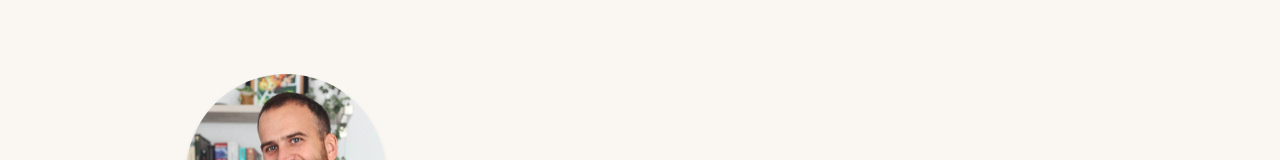
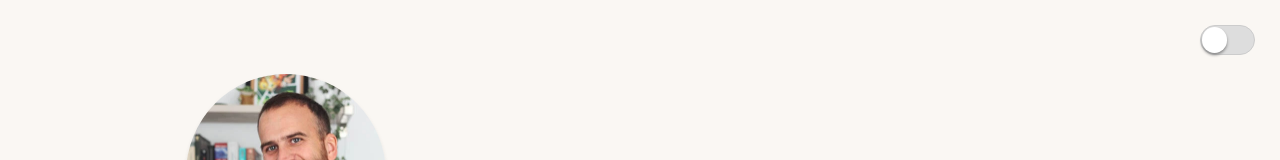
Before and after one commit to jonlo/personal-website, a React (Create React App) app: page / in a window 1280 px wide. Shown: the top 160 px of the page. Built offline with nearby package versions, Linux system fonts and the light colour scheme; a web font is replaced by a local one.

Commit message:
working on dark mode

```diff
--- a/src/components/App.css
+++ b/src/components/App.css
@@ -1,4 +1,11 @@
 @import url("https://fonts.googleapis.com/css2?family=Source+Serif+Pro:ital,wght@0,200;0,300;0,400;0,600;0,700;0,900;1,200;1,300;1,400;1,600;1,700;1,900&display=swap");
+
+:root{
+  --backgroundColor : rgb(250, 247, 243);
+  --itemBackgroundColor : rgb(255, 255, 255);
+  --textColor : rgb(63, 63, 63);
+
+}
 
 html {
   font-size: 1rem;
@@ -7,8 +14,8 @@ html {
 body {
   /* background-color: #686de0; */
   font-family: "Source Serif Pro", "Times New Roman", serif;
-  background-color: rgb(250, 247, 243);
-  color: rgb(63, 63, 63);
+  background-color: var(--backgroundColor);
+  color: var(--textColor);
   display: flex;
   flex-direction: column;
   align-items: center;
--- a/src/components/about/skills.css
+++ b/src/components/about/skills.css
@@ -4,42 +4,38 @@
   max-width: 1000px;
 }
 
-.Skills ul{
+.Skills ul {
   display: flex;
   flex-direction: row;
   flex-wrap: wrap;
   list-style: none;
   padding: 0px;
-	margin:0px;
-	justify-content:left;
+  margin: 0px;
+  justify-content: left;
 }
 
-.Skills li{
+.Skills li {
   font-size: calc(5px + 2vmin);
-	width:fit-content;
-	background-color: white;
+  width: fit-content;
+  background-color: var(--itemBackgroundColor);
   margin-right: 1rem;
-	padding:1rem;
+  padding: 1rem;
   border-radius: 1rem;
-	color:rgb(63, 63, 63);
+  color: var(--textColor);
   font-weight: 600;
   margin-bottom: 20px;
-	box-shadow: rgb(63 63 63/ 4%) 0px 1.51px 5.3px, rgb(63 63 63/ 5%) 0px 3.03px 4.54px;
+  box-shadow: rgb(63 63 63/ 4%) 0px 1.51px 5.3px,
+    rgb(63 63 63/ 5%) 0px 3.03px 4.54px;
 }
 
-
-
 @media only screen and (max-device-width: 640px) {
-
-
-.Skills ul{
-	justify-content: space-between;
+  .Skills ul {
+    justify-content: space-evenly;
   }
 
-.Skills li{
-
+  .Skills li {
     margin-right: 0.25rem;
-	padding:0.5rem;
+    padding: 0.5rem;
     border-radius: 0.5rem;
   }
 }
--- a/src/components/experience/experience.css
+++ b/src/components/experience/experience.css
@@ -11,11 +11,11 @@
 .Experience-list li {
   font-size: calc(5px + 2vmin);
   width: fit-content;
-  background-color: white;
+  background-color: var(--itemBackgroundColor);
   margin: 1rem;
   padding: 1rem;
   border-radius: 1rem;
-  color: rgb(63, 63, 63);
+  color: var(--textColor);
   font-weight: 600;
   width: 50%;
   max-width: 500px;
--- /dev/null
+++ b/src/components/header/darkModeToggle.css
@@ -0,0 +1,41 @@
+.darkModeToggle{
+    position: absolute;
+    right: clamp(5px, 5vw,25px);
+    top: clamp(5px, 5vw, 25px);
+    --buttonWidth: clamp(25px, 2vw, 300px);
+    --itemWidth: calc(var(--buttonWidth) * 2);
+}
+
+input.toggle-round {
+  display: none;
+}
+input.toggle-round + label {
+  display: block;
+  position: relative;
+  cursor: pointer;
+}
+input.toggle-round + label {
+  padding: 1px;
+  width:  var(--itemWidth);
+  height: var(--buttonWidth);
+  background-color: #ddd;
+  border-radius: var(--buttonWidth);
+  border: 1px solid #ccc;
+}
+input.toggle-round + label:after {
+  display: block;
+  position: absolute;
+  content: "";
+  width: var(--buttonWidth);
+  height: var(--buttonWidth);
+  background-color: white;
+  border-radius: 100%;
+  box-shadow: 0 2px 3px #888;
+  transition: margin 0.5s;
+}
+input.toggle-round:checked + label {
+  background-color: black;
+}
+input.toggle-round:checked + label:after {
+  margin-left: var(--buttonWidth);
+}
--- /dev/null
+++ b/src/components/header/darkModeToggle.js
@@ -0,0 +1,44 @@
+import "./darkModeToggle.css";
+import React, { useState } from "react";
+
+export function DarkModeToggle(props) {
+  const [darkModeOn, setDarkModeOn] = useState(false);
+
+  const setDarkMode = () => {
+    const r = document.querySelector(":root");
+    r.style.setProperty("--backgroundColor", "rgb(63, 63, 63)");
+    r.style.setProperty("--textColor", "rgb(250, 247, 243)");
+    r.style.setProperty("--itemBackgroundColor", "rgb(0, 0, 0)");
+  };
+
+  const setWhiteMode = () => {
+    const r = document.querySelector(":root");
+    r.style.setProperty("--backgroundColor", "rgb(250, 247, 243)");
+    r.style.setProperty("--textColor", "rgb(63, 63, 63)");
+    r.style.setProperty("--itemBackgroundColor", "rgb(255, 255, 255)");
+  };
+
+  const toggleDarkMode = () => {
+    if (darkModeOn) {
+      setDarkModeOn(false);
+      setWhiteMode();
+    } else {
+      setDarkModeOn(true);
+      setDarkMode();
+    }
+  };
+
+
+
+  return (
+    <div className="darkModeToggle" data-selected={props.darkModeOn}>
+      <input
+        id="cb_id"
+        className="toggle-round"
+        type="checkbox"
+        onChange={toggleDarkMode}
+      ></input>
+      <label htmlFor="cb_id"></label>
+    </div>
+  );
+}
--- a/src/components/header/header.js
+++ b/src/components/header/header.js
@@ -1,5 +1,6 @@
 import './header.css';
 import { HeaderToggle } from './headerToggle';
+import { DarkModeToggle } from './darkModeToggle';
 import { useSelector, useDispatch } from 'react-redux'
 import { showHeaderPanel } from '../../redux/panelOrchestator'
 
@@ -9,10 +10,12 @@ import { Networking } from './networking';
 export function Header(props) {
 	const visiblePanel = useSelector(state => state.panel.value)
 	const dispatch = useDispatch()
+	let darkModeOn = window.matchMedia && window.matchMedia('(prefers-color-scheme: dark)').matches ? true : false;
 
 	return (
 		<header className="Header">
 			<img className="profile_pic" src='img/profile.webp' alt='Jon'></img>
+			<DarkModeToggle darkModeOn={darkModeOn}></DarkModeToggle>
 			<h1>{props.resume.name}</h1>
 			<h3>{props.resume.headLine} </h3>
 			<Networking networks={props.resume.networks}></Networking>
--- a/src/components/header/headerToggle.css
+++ b/src/components/header/headerToggle.css
@@ -5,7 +5,7 @@
 } */
 
 .HeaderToggle h2{
-	color:rgb(63, 63, 63);
+	color:var(--textColor);
 	font-weight: 300;
 	margin-bottom: 10px;
 }
@@ -15,7 +15,7 @@
 }
 
 .HeaderToggle[data-selected="true"] {
-	border-color: rgb(63, 63, 63);
+	border-color: var(--textColor);
 	border-width: 0px 0px 1px;
 	border-bottom-style: solid;
 }
--- a/src/components/header/networking.css
+++ b/src/components/header/networking.css
@@ -21,13 +21,13 @@
 }
 
 .Networking li:hover {
-	background-color: white;
+	background-color: var(--itemBackgroundColor);
 	border-radius: 1rem;
 	box-shadow: rgb(63 63 63/ 4%) 0px 1.51px 5.3px, rgb(63 63 63/ 5%) 0px 3.03px 4.54px;
 }
 
 .Networking li:active {
-	background-color: white;
+	background-color: var(--itemBackgroundColor);
 	border-radius: 1rem;
 	box-shadow: inset rgb(63 63 63/ 4%) 0px 1.51px 5.3px, rgb(63 63 63/ 5%) 0px 3.03px 4.54px;
 }
--- a/src/components/projects/projects.css
+++ b/src/components/projects/projects.css
@@ -10,11 +10,11 @@
 .projects-list li {
   font-size: calc(5px + 2vmin);
   width: fit-content;
-  background-color: white;
+  background-color: var(--itemBackgroundColor);
   margin: 1rem;
   padding: 1rem;
   border-radius: 1rem;
-  color: rgb(63, 63, 63);
+  color: var(--textColor);
   font-weight: 600;
   width: 100%;
   max-width: 1000px;
--- a/src/data/resume.json
+++ b/src/data/resume.json
@@ -116,6 +116,11 @@
 		},
 		{
 			"name": "Unity3d",
+			"level": "Expert",
+			"icon": ""
+		},
+		{
+			"name": "Ms Azure",
 			"level": "Expert",
 			"icon": ""
 		},
```
Lines whose indentation alone changed are shown as unchanged.
